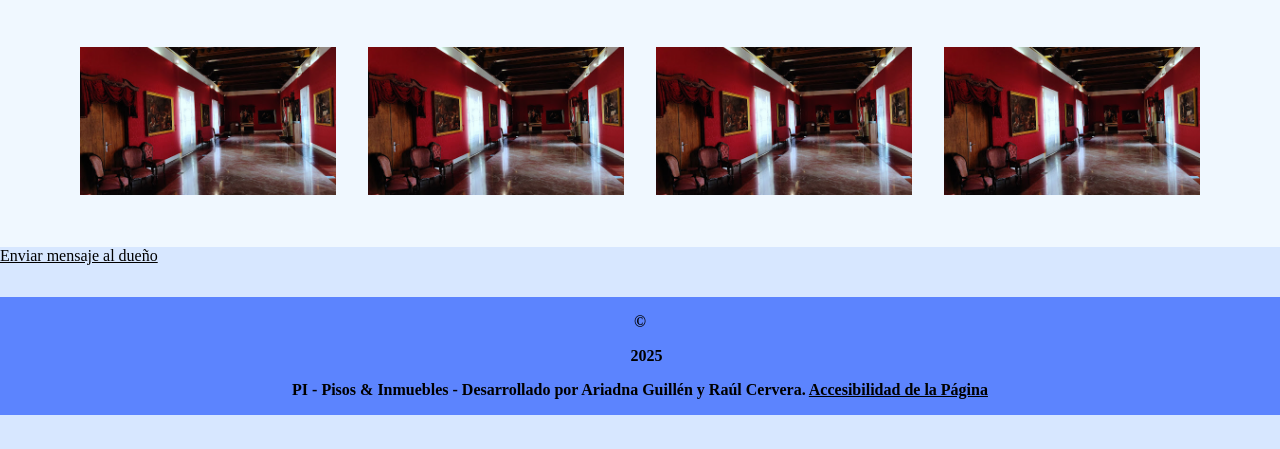
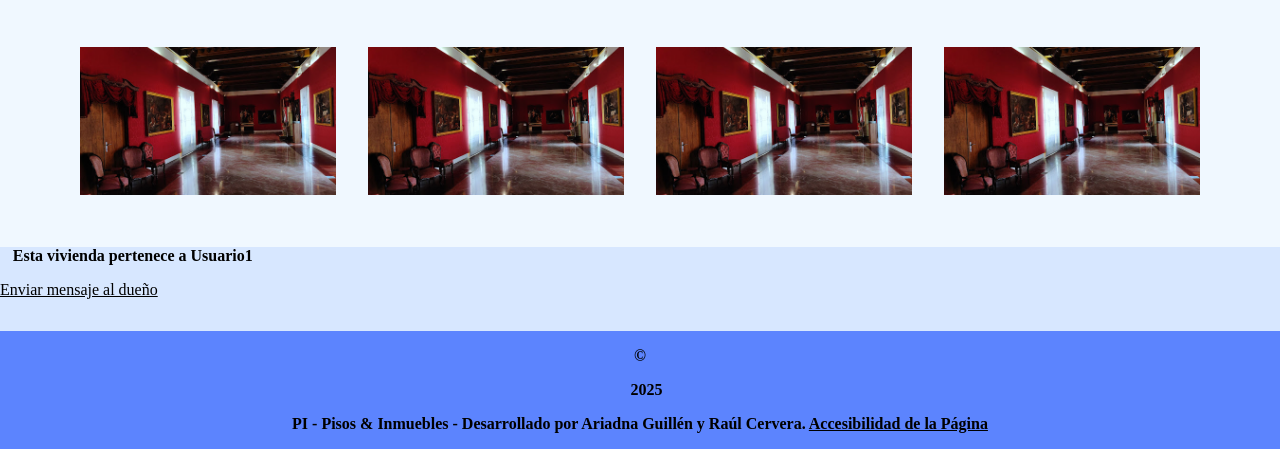
Before and after one commit to TaponDeBotella/pisosInmbueles, a PHP site: page /anuncio.php?idAnuncio=1 in a window 1280 px wide. Shown: the part 1292-1741 px from the top of the page. Before the commit the page ends 1707 px from the top, so only its background shows below. Run offline with PHP 8.4, Linux system fonts and the light colour scheme; the visitor is signed in with stand-in values (Sample User, id 1); data that the repository does not hold is empty; some libraries are stand-ins or nearby versions; some web fonts are replaced.

Commit message:
Usuario detallado

```diff
--- a/anuncio.php
+++ b/anuncio.php
@@ -103,6 +103,8 @@
             ?>
         </figure>
 
+        <h4 style='margin-bottom: 1em;'><?php echo 'Esta vivienda pertenece a '.$anuncio['duenyo']?></h4>
+
         <nav id="simular">
             <a href="enviar_mensaje.php">Enviar mensaje al dueño</a>
         </nav>
```
